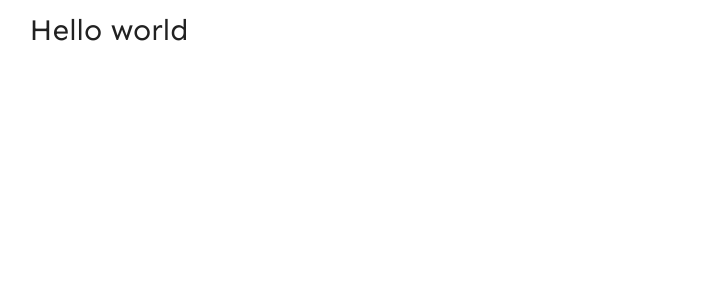
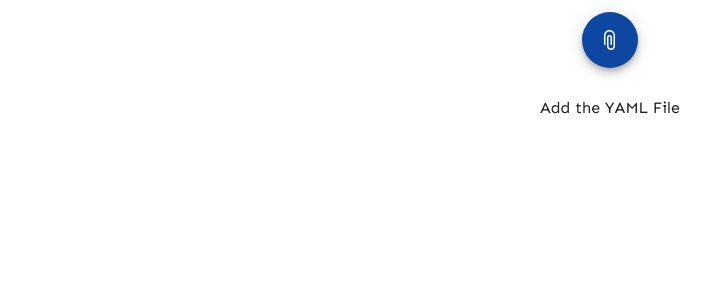
Before and after one commit to aneesshameed/tourhero, a Nuxt app: page / in a window 1280 px wide. Shown: the top 300 px of the page, without its empty margins (30-741 px from the left). Built offline with nearby package versions, Linux system fonts and the light colour scheme.

Commit message:
Populates yaml to json

```diff
--- a/package.json
+++ b/package.json
@@ -15,6 +15,7 @@
     "@nuxtjs/axios": "^5.13.6",
     "@nuxtjs/pwa": "^3.3.5",
     "core-js": "^3.15.1",
+    "js-yaml": "^4.1.0",
     "nuxt": "^2.15.7",
     "vuetify": "^2.5.5"
   },
--- a/pages/index.vue
+++ b/pages/index.vue
@@ -1,9 +1,56 @@
 <template>
   <v-container>
     <v-row>
-      <v-col class="tw-text-3xl">
-        Hello world
+      <v-col align="center">
+        {{ itienary }}
+        <v-btn id="btn_addFile" fab color="blue darken-4" @click="addFile">
+          <v-icon class="mdi-rotate-90 white--text">mdi-attachment</v-icon>
+        </v-btn>
+        <div class="pa-2 ma-5">Add the YAML File</div>
+        <input
+          ref="fileInput"
+          type="file"
+          hidden
+          name="file"
+          @change="readFile"
+        />
       </v-col>
     </v-row>
   </v-container>
 </template>
+<script>
+import yaml from 'js-yaml'
+
+export default {
+  data() {
+    return {
+      itienary: null,
+    }
+  },
+  methods: {
+    addFile() {
+      const fileInput = this.$refs.fileInput
+      fileInput.value = null
+      if (fileInput && document.createEvent) {
+        const evt = document.createEvent('MouseEvents')
+        evt.initEvent('click', true, false)
+        fileInput.dispatchEvent(evt)
+      }
+    },
+    readFile() {
+      // Reads YAML file and update the itienary details
+      const reader = new FileReader()
+      reader.addEventListener('load', (evt) => {
+        const data = evt.target.result
+        yaml.loadAll(
+          data,
+          function (doc) {
+            this.itienary = doc
+          }.bind(this)
+        )
+      })
+      reader.readAsText(this.$refs.fileInput.files[0])
+    },
+  },
+}
+</script>
```
Also changed, not shown: 1 other file (tests, documents, lock files or other folders).
